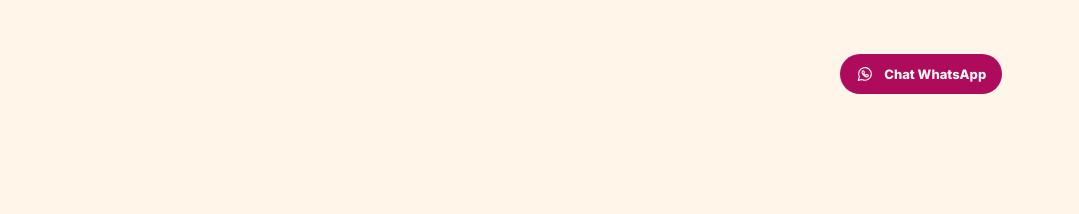
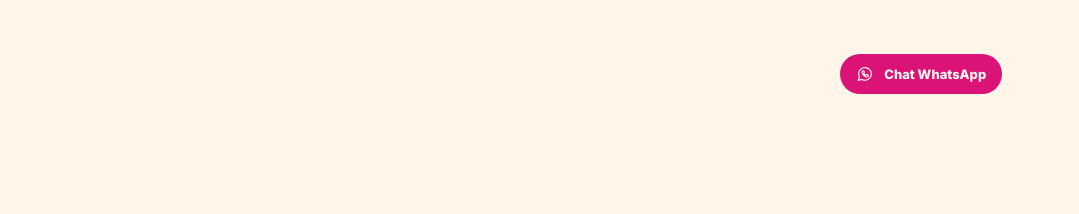
Before and after one commit to brsahmad/deensbite, a plain HTML site: page index.html in a window 1280 px wide. Shown: the top 214 px of the page, 201-1280 px from the left. Drawn offline with Linux system fonts and the light colour scheme; a web font is replaced by a local one.

```diff
--- a/css/style.css
+++ b/css/style.css
@@ -181,7 +181,7 @@ textarea:focus-visible {
   /* border: 1px solid var(--ink); */
   padding: 11px 16px;
   border-radius: 99px;
-  background: var(--pink-dark);
+  background: var(--pink);
   text-decoration: none;
 
   transition: all 0.25s ease;
--- a/index.html
+++ b/index.html
@@ -67,7 +67,7 @@
         </div> -->
         <a
           class="header-order"
-          href="https://wa.me/62821-4739-6569?text=Halo%20Deensbite%2C%20saya%20ingin%20bertanya%20tentang%20produk."
+          href="https://wa.me/62821-4739-6569?text=Halo%20Deensbite%2C%20pesan%20gabin%20bar%20dong."
           target="_blank"
           rel="noopener noreferrer"
         >
```
